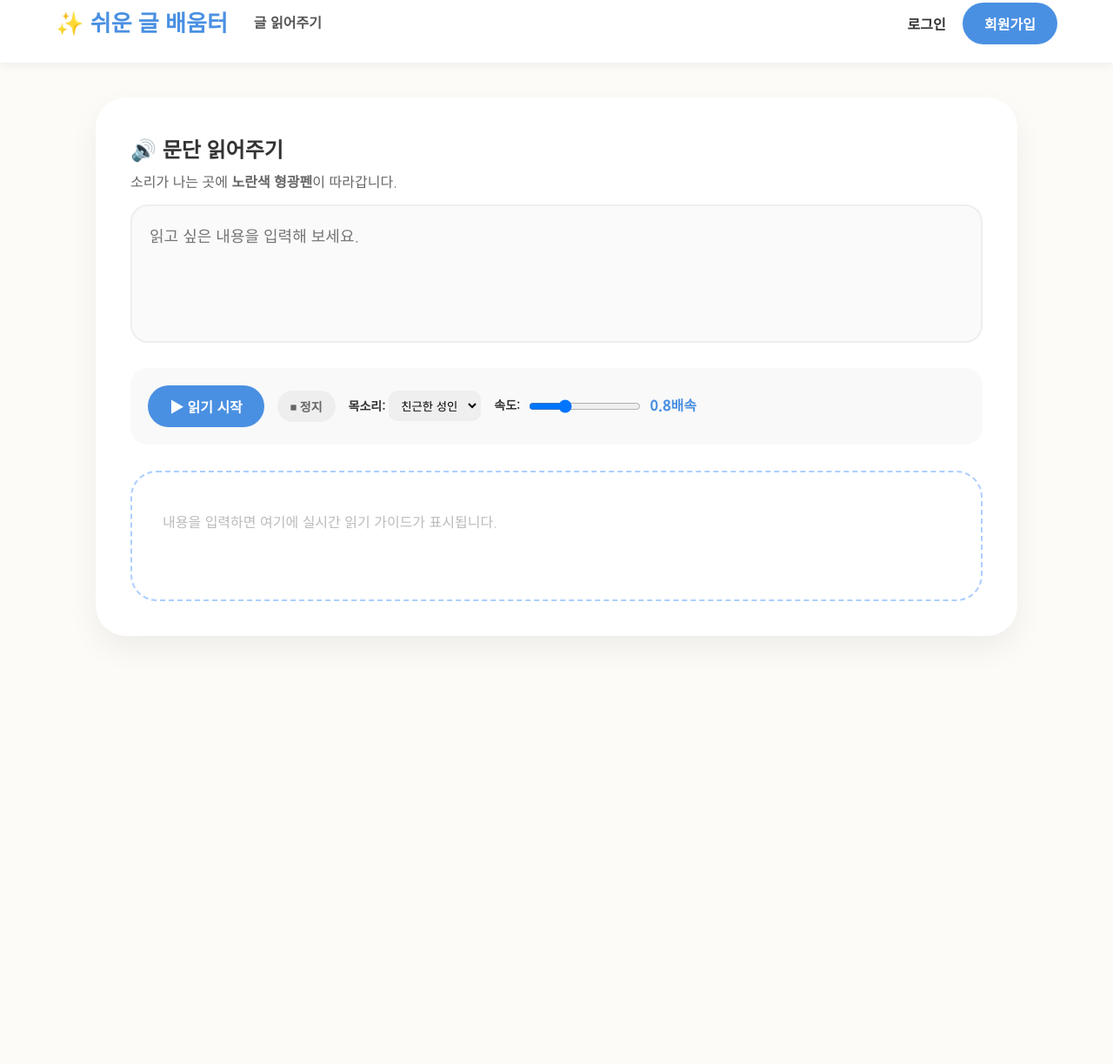
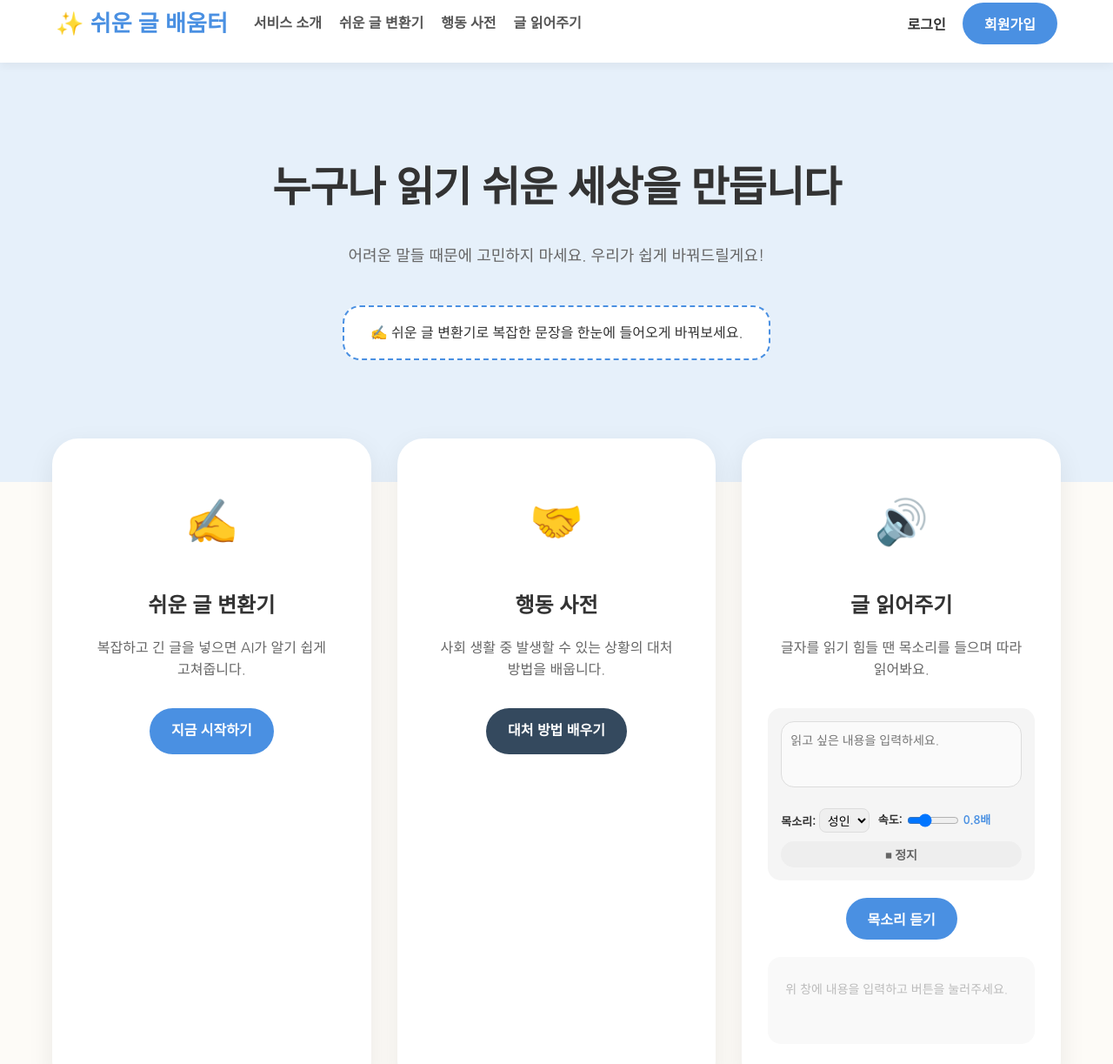
Before and after one commit to dskim080830/webproject, a website: page public/index.html in a window 1280 px wide. Shown: the part 18-1241 px from the top of the page at 87% size. Before the commit the page ends 800 px from the top, so only its background shows below. Drawn offline with Linux system fonts and the light colour scheme; no server answers.

Commit message:
Update index.html

```diff
--- a/public/index.html
+++ b/public/index.html
@@ -7,7 +7,7 @@
     <link href="https://fonts.googleapis.com/css2?family=Nanum+Gothic:wght@400;700;800&display=swap" rel="stylesheet" />
     <style>
         /* =========================================
-           1. 기본 스타일 및 변수 설정
+           1. 기본 스타일 및 변수 설정 (기존 유지)
         ========================================= */
         :root {
             --primary: #4a90e2;
@@ -38,7 +38,7 @@
         }
 
         /* =========================================
-           2. 헤더 및 네비게이션 영역
+           2. 헤더 및 네비게이션 영역 (기존 유지)
         ========================================= */
         header {
             background: var(--white);
@@ -104,7 +104,7 @@
         }
 
         /* =========================================
-           3. 공통 버튼 스타일
+           3. 공통 버튼 스타일 (기존 유지 및 일부 추가)
         ========================================= */
         .btn {
             cursor: pointer;
@@ -115,6 +115,7 @@
             display: inline-block;
             font-size: 16px;
             text-align: center;
+            text-decoration: none; /* a태그 버튼용 */
         }
 
         .btn-primary {
@@ -140,6 +141,16 @@
             color: var(--text);
         }
 
+        /* 이미지의 행동사전 버튼용 짙은 남색 */
+        .btn-dark {
+            background: #34495e;
+            color: #fff;
+            padding: 12px 25px;
+        }
+        .btn-dark:hover {
+            background: #2c3e50;
+        }
+
         .text-link {
             color: #666;
             font-size: 13px;
@@ -151,7 +162,7 @@
         }
 
         /* =========================================
-           4. 모달 창 및 폼 스타일
+           4. 모달 창 및 폼 스타일 (기존 유지 - 건드리지 않음)
         ========================================= */
         .modal {
             display: none;
@@ -238,57 +249,144 @@
         }
 
         /* =========================================
-           5. TTS (읽어주기) 메인 콘텐츠 영역
+           5. 새로운 홈 화면 메인 콘텐츠 영역 스타일 (추가)
         ========================================= */
         .container {
-            max-width: 1100px;
-            margin: 40px auto;
+            max-width: 1200px;
+            margin: 0 auto;
             padding: 0 20px;
         }
 
-        .card {
-            background: #fff;
-            padding: 40px;
-            border-radius: 35px;
-            box-shadow: 0 15px 35px rgba(0,0,0,0.06);
-            margin-bottom: 30px;
+        /* 히어로 섹션 (파란 배경) */
+        .hero-section {
+            background-color: #e6f0fa; /* 연한 파란색 배경 */
+            padding: 100px 0 60px 0;
+            text-align: center;
         }
 
+        .hero-section h1 {
+            font-size: 48px;
+            font-weight: 800;
+            color: #333;
+            margin-bottom: 20px;
+            letter-spacing: -1px;
+        }
+
+        .hero-section p.sub-text {
+            font-size: 18px;
+            color: #666;
+            margin-bottom: 40px;
+        }
+
+        /* 중앙 점선 박스 */
+        .info-box {
+            display: inline-block;
+            background: #fff;
+            border: 2px dashed #4a90e2;
+            border-radius: 20px;
+            padding: 15px 30px;
+            font-size: 16px;
+            color: #333;
+            margin-bottom: 80px;
+        }
+
+        /* 서비스 카드 섹션 (아래쪽) */
+        .services-section {
+            padding-bottom: 100px;
+            margin-top: -50px; /* 히어로 섹션과 살짝 겹치게 */
+        }
+
+        .card-grid {
+            display: grid;
+            grid-template-columns: repeat(3, 1fr);
+            gap: 30px;
+        }
+
+        /* 공통 카드 스타일 */
+        .service-card {
+            background: #fff;
+            padding: 50px 30px;
+            border-radius: 30px;
+            box-shadow: 0 10px 30px rgba(0,0,0,0.08);
+            text-align: center;
+            transition: transform 0.3s ease;
+        }
+
+        .service-card:hover {
+            transform: translateY(-10px);
+        }
+
+        /* 카드 내 이모지 아이콘 */
+        .card-icon {
+            font-size: 50px;
+            margin-bottom: 30px;
+            display: block;
+        }
+
+        .service-card h3 {
+            font-size: 24px;
+            font-weight: 800;
+            color: #333;
+            margin-bottom: 15px;
+        }
+
+        .service-card p {
+            font-size: 16px;
+            color: #666;
+            margin-bottom: 30px;
+            line-height: 1.6;
+            min-height: 52px; /* 설명 글 두 줄 높이 고정 */
+        }
+
+        /* TTS 영역 (기존 유지하되, 홈화면 변경에 따라 스타일 조정됨 - 기능은 같음) */
+        /* 하이라이팅 등 스크립트 기능 유지를 위해 .word, .highlight 등 클래스명 유지 */
         .word {
             display: inline-block;
-            padding: 0 4px;
-            border-radius: 8px;
-            font-size: 24px;
-            font-weight: 800;
+            padding: 0 2px;
+            border-radius: 4px;
+            font-size: 18px; /* 카드로 들어가면서 크기 조정 */
+            font-weight: 700;
             transition: all 0.1s ease;
             color: #444;
         }
 
         .highlight {
             background-color: var(--secondary);
-            transform: scale(1.15);
-            box-shadow: 0 4px 8px rgba(0,0,0,0.1);
+            transform: scale(1.1);
             color: #000;
-            z-index: 10;
         }
 
         textarea {
             width: 100%;
-            border: 2px solid #eee;
-            border-radius: 20px;
-            padding: 20px;
-            font-size: 18px;
+            border: 1px solid #ddd;
+            border-radius: 15px;
+            padding: 15px;
+            font-size: 16px;
             resize: none;
             background: #fafafa;
             outline: none;
+            margin-bottom: 15px;
         }
 
         .voice-select {
-            padding: 8px;
-            border-radius: 10px;
-            border: 2px solid #eee;
+            padding: 5px;
+            border-radius: 8px;
+            border: 1px solid #ddd;
             cursor: pointer;
+            font-size: 14px;
         }
+
+        /* TTS 내부 출력 영역 */
+        #ttsOutput {
+            margin-top: 20px;
+            min-height: 100px;
+            padding: 20px;
+            background: #f9f9f9;
+            border-radius: 15px;
+            text-align: left;
+            line-height: 2;
+        }
+
     </style>
 </head>
 <body>
@@ -297,6 +395,9 @@
         <div class="header-left">
             <a href="/" class="logo">✨ 쉬운 글 배움터</a>
             <ul class="nav-menu">
+                <li><a href="#welcome">서비스 소개</a></li>
+                <li><a href="#convert">쉬운 글 변환기</a></li>
+                <li><a href="#dictionary">행동 사전</a></li>
                 <li><a href="#tts">글 읽어주기</a></li>
             </ul>
         </div>
@@ -314,38 +415,72 @@
         </div>
     </header>
 
-    <main class="container">
-        <div id="tts" class="card">
-            <h2>🔊 문단 읽어주기</h2>
-            <p style="color: #666; margin-bottom: 10px;">소리가 나는 곳에 <strong>노란색 형광펜</strong>이 따라갑니다.</p>
+    <main>
+        <section id="welcome" class="hero-section">
+            <div class="container">
+                <h1>누구나 읽기 쉬운 세상을 만듭니다</h1>
+                <p class="sub-text">어려운 말들 때문에 고민하지 마세요. 우리가 쉽게 바꿔드릴게요!</p>
 
-            <textarea id="ttsInput" rows="5" placeholder="읽고 싶은 내용을 입력해 보세요."></textarea>
+                <div class="info-box">
+                    ✍️ 쉬운 글 변환기로 복잡한 문장을 한눈에 들어오게 바꿔보세요.
+                </div>
+            </div>
+        </section>
 
-            <div style="margin-top:20px; display:flex; gap:15px; align-items:center; flex-wrap: wrap; background: #f9f9f9; padding: 20px; border-radius: 20px;">
-                <button onclick="startTTS()" class="btn btn-primary">▶ 읽기 시작</button>
-                <button onclick="stopTTS()" class="btn btn-sub">⏹ 정지</button>
+        <section class="services-section">
+            <div class="container">
+                <div class="card-grid">
 
-                <div>
-                    <label style="font-size:14px; font-weight: 700;">목소리: </label>
+                    <div id="convert" class="service-card">
+                        <span class="card-icon">✍️</span>
+                        <h3>쉬운 글 변환기</h3>
+                        <p>복잡하고 긴 글을 넣으면 AI가 알기 쉽게 고쳐줍니다.</p>
+                        <a href="#" class="btn btn-primary">지금 시작하기</a>
+                    </div>
+
+                    <div id="dictionary" class="service-card">
+                        <span class="card-icon">🤝</span>
+                        <h3>행동 사전</h3>
+                        <p>사회 생활 중 발생할 수 있는 상황의 대처 방법을 배웁니다.</p>
+                        <a href="#" class="btn btn-dark">대처 방법 배우기</a>
+                    </div>
+
+                    <div id="tts" class="service-card">
+                        <span class="card-icon">🔊</span>
+                        <h3>글 읽어주기</h3>
+                        <p>글자를 읽기 힘들 땐 목소리를 들으며 따라 읽어봐요.</p>
+
+                        <div class="tts-controls-mini" style="text-align: left; background: #f5f5f5; padding: 15px; border-radius: 15px; margin-bottom: 20px;">
+                            <textarea id="ttsInput" rows="3" placeholder="읽고 싶은 내용을 입력하세요." style="font-size: 14px; padding: 10px;"></textarea>
+
+                            <div style="display:flex; gap:10px; align-items:center; flex-wrap: wrap; margin-bottom: 10px;">
+                                <div style="font-size: 13px;">
+                                    <label style="font-weight: 700;">목소리: </label>
                                     <select id="voiceType" class="voice-select">
-                        <option value="adult">친근한 성인</option>
-                        <option value="child">귀여운 아이</option>
+                                        <option value="adult">성인</option>
+                                        <option value="child">아이</option>
                                     </select>
                                 </div>
+                                <div style="display:flex; align-items:center; gap:5px; font-size: 13px;">
+                                    <label style="font-weight: 700;">속도: </label>
+                                    <input type="range" id="ttsRate" min="0.5" max="1.5" step="0.1" value="0.8" style="width: 60px;">
+                                    <span id="rateValue" style="font-weight:700; color:var(--primary);">0.8배</span>
+                                </div>
+                            </div>
+                            <button onclick="stopTTS()" class="btn btn-sub" style="width: 100%; padding: 5px;">⏹ 정지</button>
+                        </div>
 
-                <div style="display:flex; align-items:center; gap:10px;">
-                    <label style="font-size:14px; font-weight: 700;">속도: </label>
-                    <input type="range" id="ttsRate" min="0.5" max="1.5" step="0.1" value="0.8">
-                    <span id="rateValue" style="font-weight:800; color:var(--primary);">0.8배속</span>
+                        <button onclick="startTTS()" class="btn btn-primary">목소리 듣기</button>
+
+                        <div id="ttsOutput">
+                            <span style="color:#bbb; font-size: 14px;">위 창에 내용을 입력하고 버튼을 눌러주세요.</span>
                         </div>
                     </div>
 
-            <div id="ttsOutput" style="margin-top:30px; min-height:150px; padding:35px; background:#fff; border:2px dashed #adcfff; border-radius:30px; line-height: 2.8;">
-                <span style="color:#bbb;">내용을 입력하면 여기에 실시간 읽기 가이드가 표시됩니다.</span>
                 </div>
             </div>
+        </section>
     </main>
-
     <div id="signupModal" class="modal">
         <div class="modal-content">
             <h2 style="margin-bottom:20px; color:var(--primary);">회원가입</h2>
```
Lines whose indentation alone changed are shown as unchanged.
